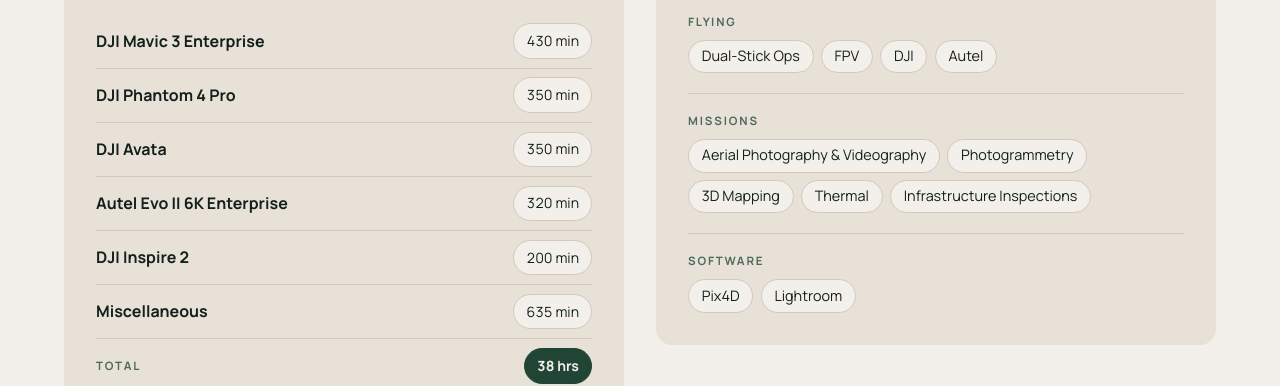
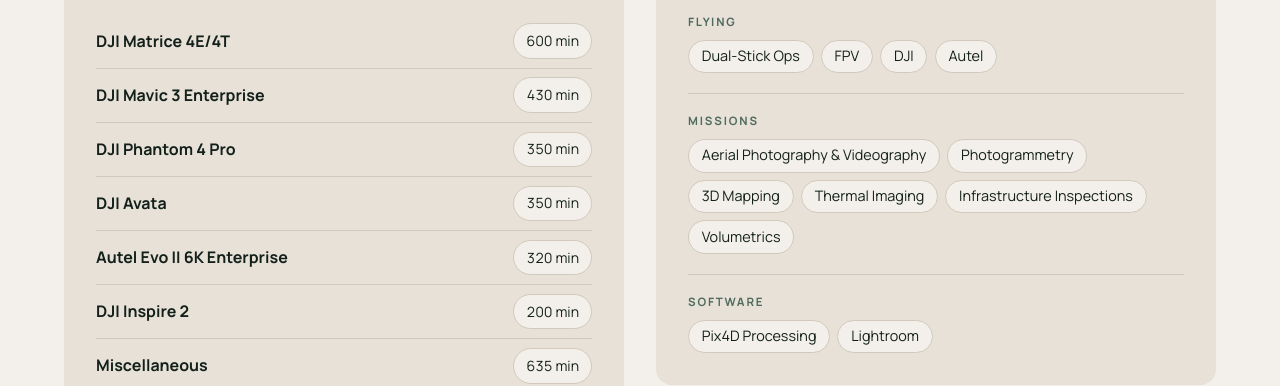
Before and after one commit to calebjchao-pixel/portfolio, a plain HTML site: page blueprint/experience.html in a window 1280 px wide. Shown: the part 441-827 px from the top of the page. Drawn offline with Linux system fonts and the light colour scheme; a web font is replaced by a local one.

Commit message:
Experience: add DJI Matrice 4E/4T, Volumetrics and Pix4D Processing
- Flight log: DJI Matrice 4E/4T, 600 min (first, as the most flown);
  total now 48 hrs (2,885 min).
- Skills: Thermal becomes Thermal Imaging, Volumetrics joins Missions,
  Pix4D becomes Pix4D Processing.

Co-Authored-By: Claude Opus 5.5 <noreply@anthropic.com>
Claude-Session: https://claude.ai/code/session_015Rh5at5B3HD98WYG54aTw9

```diff
--- a/blueprint/experience.html
+++ b/blueprint/experience.html
@@ -21,7 +21,7 @@
 <div class="page-top"><h1>Experience</h1></div>
 <section class="band">
   <div class="xp-cards">
-    <section class="card-panel flight-log" aria-labelledby="log-h"><h2 id="log-h">Flight log</h2><div class="log"><div class="logrow"><span>DJI Mavic 3 Enterprise</span><span>430 min</span></div><div class="logrow"><span>DJI Phantom 4 Pro</span><span>350 min</span></div><div class="logrow"><span>DJI Avata</span><span>350 min</span></div><div class="logrow"><span>Autel Evo II 6K Enterprise</span><span>320 min</span></div><div class="logrow"><span>DJI Inspire 2</span><span>200 min</span></div><div class="logrow"><span>Miscellaneous</span><span>635 min</span></div><div class="logrow"><span>Total</span><span>38 hrs</span></div></div></section>
+    <section class="card-panel flight-log" aria-labelledby="log-h"><h2 id="log-h">Flight log</h2><div class="log"><div class="logrow"><span>DJI Matrice 4E/4T</span><span>600 min</span></div><div class="logrow"><span>DJI Mavic 3 Enterprise</span><span>430 min</span></div><div class="logrow"><span>DJI Phantom 4 Pro</span><span>350 min</span></div><div class="logrow"><span>DJI Avata</span><span>350 min</span></div><div class="logrow"><span>Autel Evo II 6K Enterprise</span><span>320 min</span></div><div class="logrow"><span>DJI Inspire 2</span><span>200 min</span></div><div class="logrow"><span>Miscellaneous</span><span>635 min</span></div><div class="logrow"><span>Total</span><span>48 hrs</span></div></div></section>
     <aside class="card-panel skills" aria-labelledby="skills-h">
       <h2 id="skills-h">Skills</h2>
       <div class="skill-group">
@@ -30,11 +30,11 @@
       </div>
       <div class="skill-group">
         <h3>Missions</h3>
-        <ul class="chips"><li>Aerial Photography &amp; Videography</li><li>Photogrammetry</li><li>3D Mapping</li><li>Thermal</li><li>Infrastructure Inspections</li></ul>
+        <ul class="chips"><li>Aerial Photography &amp; Videography</li><li>Photogrammetry</li><li>3D Mapping</li><li>Thermal Imaging</li><li>Infrastructure Inspections</li><li>Volumetrics</li></ul>
       </div>
       <div class="skill-group">
         <h3>Software</h3>
-        <ul class="chips"><li>Pix4D</li><li>Lightroom</li></ul>
+        <ul class="chips"><li>Pix4D Processing</li><li>Lightroom</li></ul>
       </div>
     </aside>
   </div>
```
